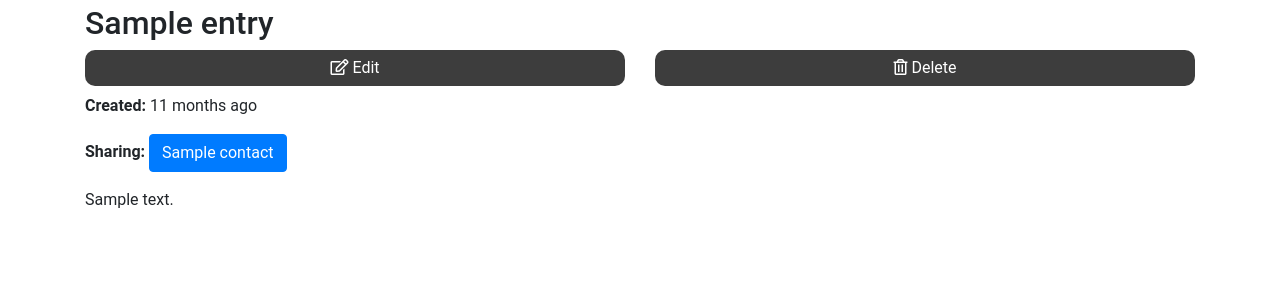
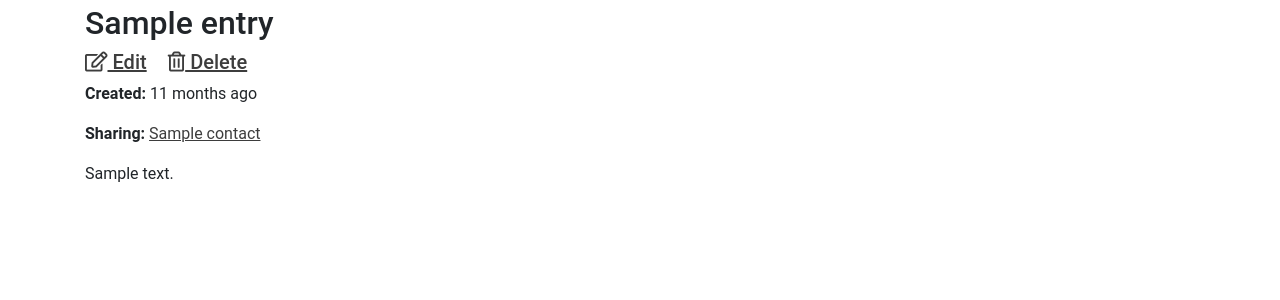
Before and after one commit to cjstein/journal-app, a Django app: page /journal/entry/00000000-0000-0000-0000-000000000001/ in a window 1280 px wide. Shown: the part 56-356 px from the top of the page. Run offline with Django 3.2, Linux system fonts and the light colour scheme; a user stored in the database is signed in; tables that the repository leaves empty hold one stand-in row (values such as "Sample post"); parts of the project's set-up code (start-up, migrations or seed data) failed here and were passed over; some libraries are stand-ins or nearby versions.

Commit message:
UI Updates

```diff
--- a/journal_app/static/css/project.css
+++ b/journal_app/static/css/project.css
@@ -53,12 +53,12 @@ body {
 }
 
 .entry-link {
-  color: black;
+  color: #3d3d3d;
   text-decoration: underline;
 }
 
 .entry-link:hover {
-  text-decoration: none;
+  text-decoration: underline;
   color: #61c461;
 }
 
--- a/journal_app/templates/journal/entry_detail.html
+++ b/journal_app/templates/journal/entry_detail.html
@@ -15,11 +15,11 @@
   </div>
     {% if not released %}
       <div class="row">
-        <div class="col-lg-6">
-          <h6 class="text-center"><a href="{% url 'journal:entry_update' entry.uuid %}" class="btn btn-theme btn-block"><i class="far fa-edit"></i> Edit</a></h6>
-        </div>
-        <div class="col-lg-6">
-          <h6 class="text-center"><a href="{% url 'journal:entry_delete' entry.uuid %}" class="btn btn-theme btn-block btn-danger-hover"><i class="far fa-trash-alt"></i> Delete</a></h6>
+        <div class="col-lg-12">
+            <h5>
+              <a href="{% url 'journal:entry_update' entry.uuid %}" class="entry-link"><i class="far fa-edit"></i> Edit</a>
+              <a href="{% url 'journal:entry_delete' entry.uuid %}" class="entry-link text-link ml-3"><i class="far fa-trash-alt"></i> Delete</a>
+            </h5>
         </div>
       </div>
     {% endif %}
@@ -45,7 +45,7 @@
       {% if entry.contact.all and not released%}
         <p><b>Sharing:</b>
           {% for contact in entry.contact.all %}
-            <a href="{{ contact.get_absolute_url }}" class="btn btn-primary">{{ contact.name }}</a>
+            <a href="{{ contact.get_absolute_url }}" class="entry-link mr-2">{{ contact.name }}</a>
           {% endfor %}
         </p>
       {% endif %}
--- a/journal_app/templates/journal/entry_form.html
+++ b/journal_app/templates/journal/entry_form.html
@@ -13,7 +13,9 @@
         {% csrf_token %}
 
         {{ form.title|as_crispy_field }}
-        {{ form.public|as_crispy_field }}
+        {% if contacts %}
+          {{ form.public|as_crispy_field }}
+        {% endif %}
         {{ form.body|as_crispy_field }}
         {% if contacts %}
           {{ form.contact|as_crispy_field }}
```
